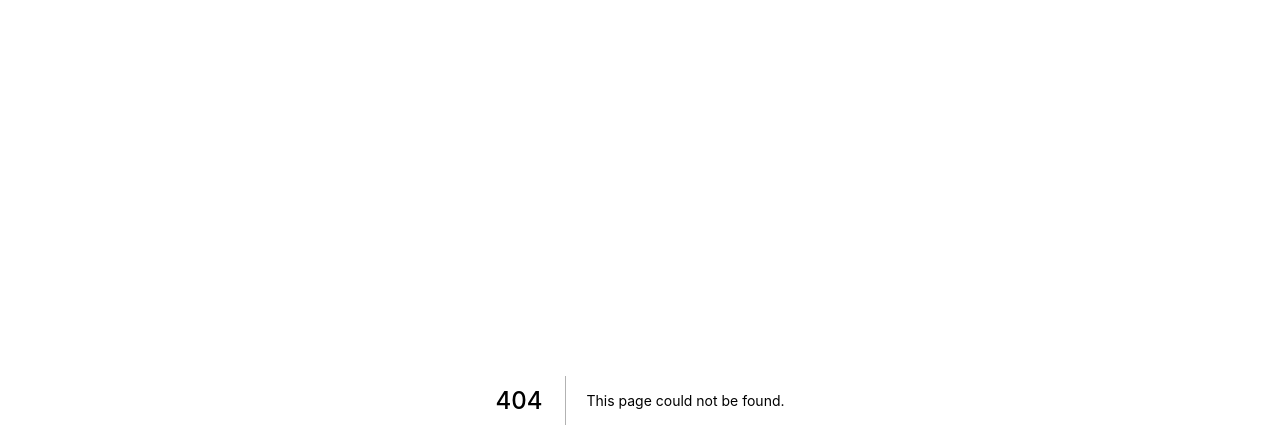
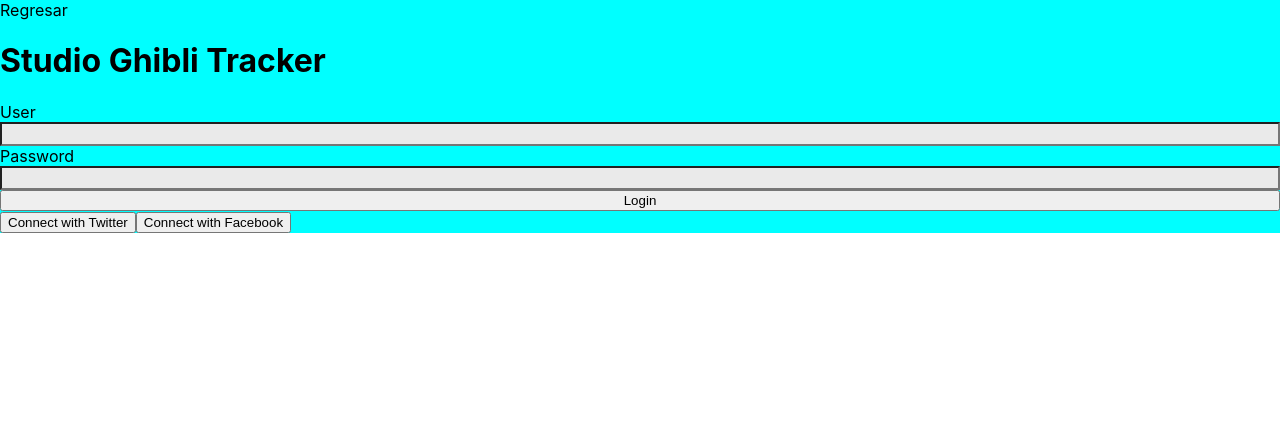
Before and after one commit to polipop-code/frondtend-studio-ghibli-tracker, a Next.js app: page /loginPage in a window 1280 px wide. Before the commit this address had no page. Shown: the top 448 px of the page. Built offline with nearby package versions, Linux system fonts and the light colour scheme.

Commit message:
feat: login page layout, addes some styles to Home.modules.css, and created loginPage.css for test styles latter, added a direct link in the index.js page for test the login page

```diff
--- /dev/null
+++ b/pages/loginPage.js
@@ -0,0 +1,25 @@
+import React from "react";
+import Link from "next/link";
+import styles from "../styles/Home.module.css";
+
+export default function login_page() {
+    return (
+        <div className={styles.loginPage_container}>
+            <Link href="/">
+                <a>Regresar</a>
+            </Link>
+            <h1>Studio Ghibli Tracker</h1>
+            <form action="" className={styles.loginPage_form}>
+                <label>User</label>
+                <input type="text" id="user_name"></input>
+                <label>Password</label>
+                <input type="text" id="user_password"></input>
+                <button type="submit">Login</button>
+            </form>
+            <section>
+                <button>Connect with Twitter</button>
+                <button>Connect with Facebook</button>
+            </section>
+        </div>
+    );
+}
--- a/styles/Home.module.css
+++ b/styles/Home.module.css
@@ -61,8 +61,8 @@
     border-radius: 5px;
     padding: 0.75rem;
     font-size: 1.1rem;
-  font-family: Menlo, Monaco, Lucida Console, Liberation Mono, DejaVu Sans Mono,
-    Bitstream Vera Sans Mono, Courier New, monospace;
+    font-family: Menlo, Monaco, Lucida Console, Liberation Mono,
+        DejaVu Sans Mono, Bitstream Vera Sans Mono, Courier New, monospace;
 }
 
 .grid {
@@ -114,3 +114,18 @@
         flex-direction: column;
     }
 }
+
+.loginPage_container,
+.loginPage_form {
+    width: 100%;
+    height: 80%;
+    background-color: aqua;
+    display: flex;
+    flex-direction: column;
+}
+
+.loginPage_form input {
+  width: 100%;
+  height: 24px;
+  background: #eaeaea;
+}
--- /dev/null
+++ b/styles/loginPage.css
@@ -0,0 +1,5 @@
+.loginPage_container, .loginPage_form {
+    width: 100%;
+    height: 80%;
+    background-color: aqua;
+}
```
Also changed, not shown: pages/index.js (+35 -12 lines), pages/login_page.js (deleted). Lines whose indentation alone changed are shown as unchanged.
